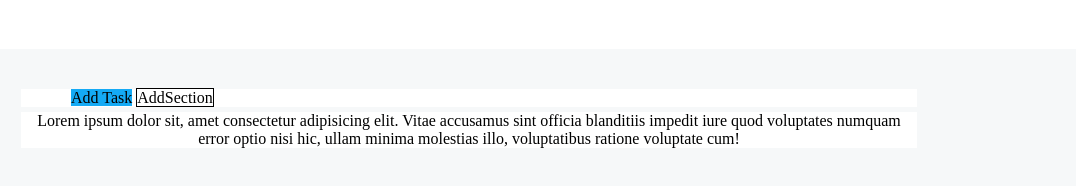
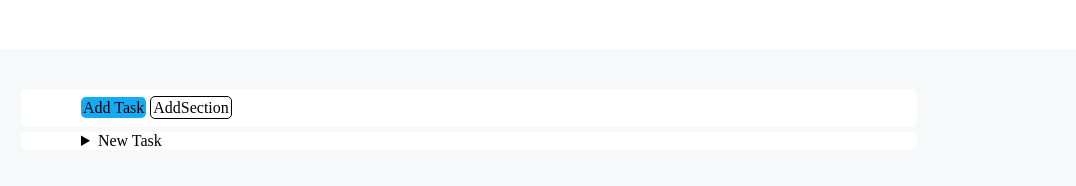
Before and after one commit to daniele-aceti/html-css-toboolist, a plain HTML site: page index.html in a window 1280 px wide. Shown: the full height of the page, 204-1280 px from the left. Drawn offline with Linux system fonts and the light colour scheme.

Commit message:
feat: first content

```diff
--- a/css/style.css
+++ b/css/style.css
@@ -21,26 +21,34 @@ body{
 
 .navigator{
     margin: 40px 225px -35px 225px;
-
+    padding: 10px;
 }
 
 #button-task{
     background-color: #14aaf5;
     margin-left: 50px;
+    border-radius: 5px;
+    padding: 2px;
 
 
 }
 #button-section{
     border: 1px solid black;
+    border-radius: 5px;
+    padding: 2px;
 
 }
+
  /*content-box*/
 
 
 .content{
-    text-align: center;
     margin: 40px 225px 0 225px;
 
+}
+
+.content summary{
+    margin-left: 60px;
 }
 
 
@@ -50,5 +58,6 @@ body{
 #is-utility{
     background-color: white;
     width: 70%;
+    border-radius: 5px;
 
 }
--- a/index.html
+++ b/index.html
@@ -18,7 +18,7 @@
 
     <!--box-->
 
-
+<main>
     <div class="navigator" id="is-utility" >
         <span id="button-task">Add Task</span>
         <span id="button-section">AddSection<span>
@@ -26,9 +26,13 @@
 
 
     <section class="content" id="is-utility" >
+        <details>
+            <summary>New Task</summary>
             <p>Lorem ipsum dolor sit, amet consectetur adipisicing elit. Vitae accusamus sint officia blanditiis impedit iure quod voluptates numquam error optio nisi hic, ullam minima molestias illo, voluptatibus ratione voluptate cum!</p>
+        </details>
 
     </section>
+</main>
 
 </body>
 </html>
```
Lines whose indentation alone changed are shown as unchanged.
